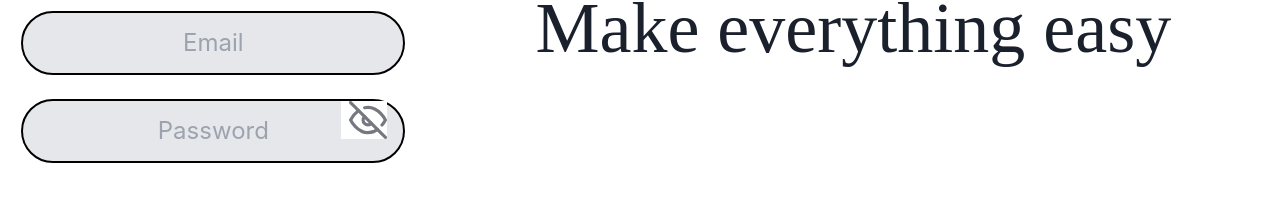
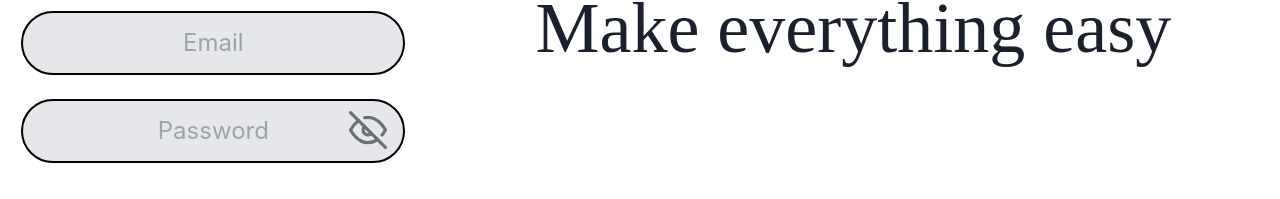
Before and after one commit to Vishnurb-7/FrontEnd, a React (Vite) app: page /adminLogin in a window 1280 px wide. Shown: the part 520-719 px from the top of the page. Built offline with nearby package versions, Linux system fonts and the light colour scheme; no server answers; a web font is replaced by a local one.

Commit message:
after some ui updation

```diff
--- a/src/pages/adminPages/AdminLogin.jsx
+++ b/src/pages/adminPages/AdminLogin.jsx
@@ -64,7 +64,7 @@ const AdminLogin = () => {
               <input onChange={valueSetting} type="text" name='name' value={admin.name} placeholder='Email' required className="w-[90%] h-16 mt-6 text-2xl bg-gray-200 border-2 border-black rounded-full text-center"/>
         <input onChange={valueSetting} type={passwordType} name='password' value={admin.password} placeholder='Password' required className="w-[90%] h-16 mt-6 text-2xl bg-gray-200 border-2 border-black rounded-full text-center" />
         <p className="relative w-full ">
-          <i className="absolute right-10 bottom-6 bg-white z-10 pl-2" onClick={passwordTypeChange}>
+          <i className="absolute right-10 bottom-3.5 bg-transparent z-10 pl-2" onClick={passwordTypeChange}>
             {passwordVisible ? (
               <FiEye size={38} opacity={0.6} />
             ) : (
```
